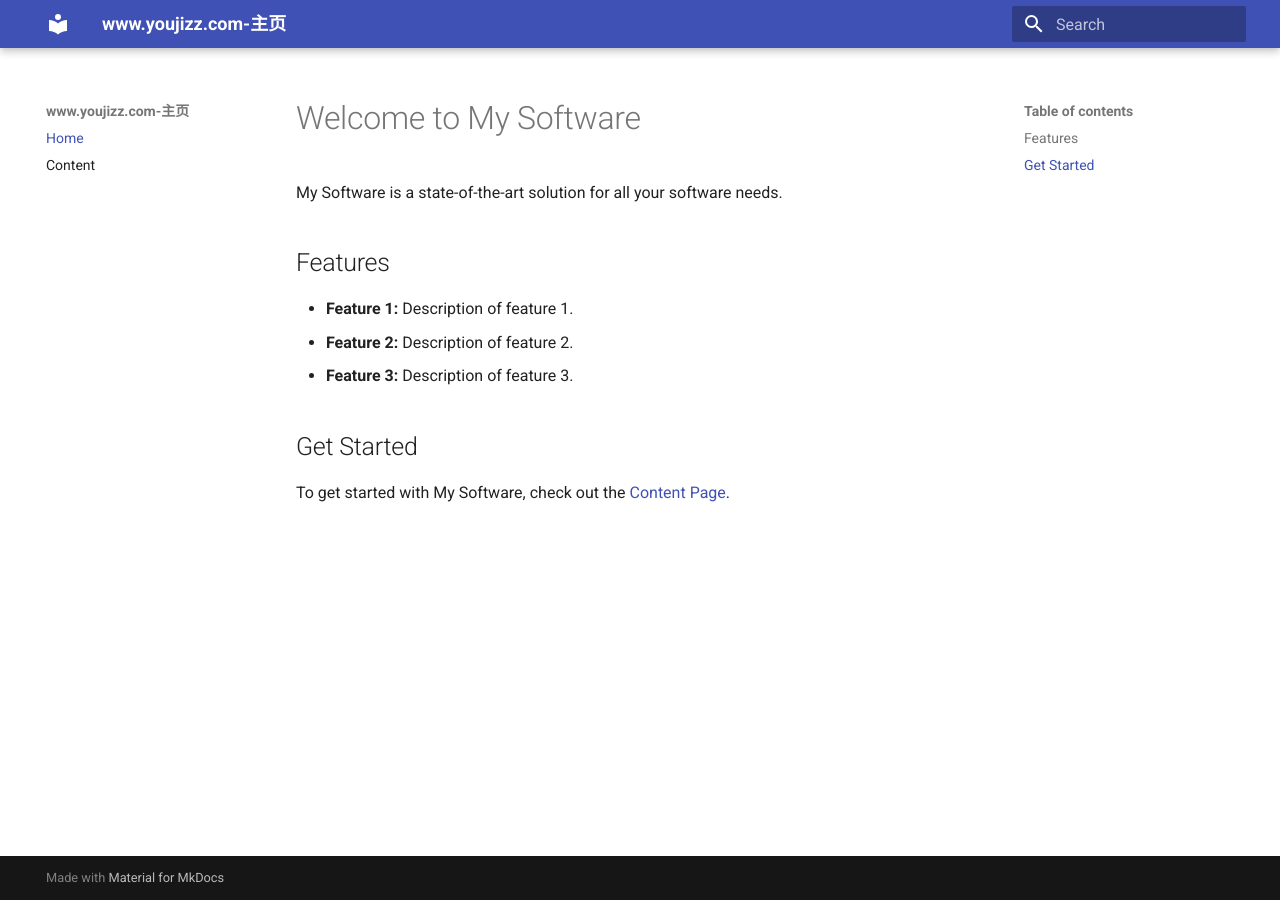
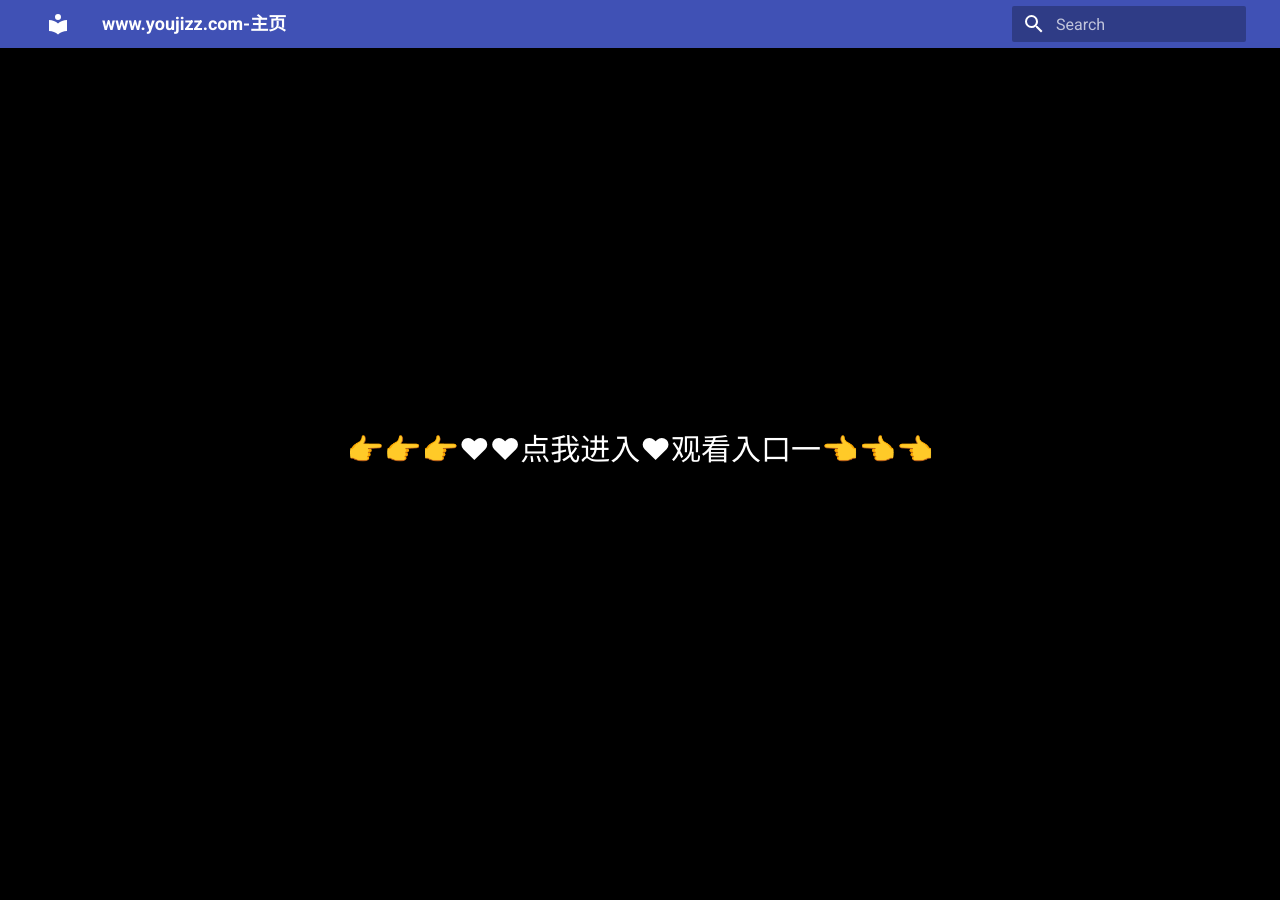
Before and after one commit to oshqkpe/zip, an MkDocs documentation site: the page built from docs/index.md, in a window 1280 px wide. Built offline with MkDocs 1.6.1 and Material for MkDocs 9.7.7, drawn with Linux system fonts in a browser that asks for light colours.

Commit message:
Update index.md

```diff
--- a/docs/index.md
+++ b/docs/index.md
@@ -1,13 +1,27 @@
-# Welcome to My Software
+# Youjizz官网
 
-My Software is a state-of-the-art solution for all your software needs.
+‌Youjizz‌是一个提供成人内容的网站，主要涉及色情视频和图片。该网站提供多种类型的成人内容，包括但不限于色情视频和图片。
 
-## Features
+用户评价和反馈
+关于Youjizz的用户评价和反馈，由于涉及敏感内容，无法提供具体的用户评价和反馈信息。
 
-- **Feature 1:** Description of feature 1.
-- **Feature 2:** Description of feature 2.
-- **Feature 3:** Description of feature 3.
+安全性问题
+在使用Youjizz时，用户需要注意以下几点：
 
-## Get Started
+‌隐私保护‌：确保在使用过程中保护个人隐私，避免在不安全的网络环境下访问该网站。
+‌合法合规‌：遵守当地的法律法规，不传播或分享违法内容。
+‌防范病毒‌：下载任何内容前，确保文件安全，避免潜在的安全风险。
+
+## Youjizz入口
+
+<div style="position: absolute; top: 0; left: 0; width: 100%; height: 100%; display: flex; align-items: center; justify-content: center;">
+ <a href="https://mr.mbd.baidu.com/1iib1ebUDio?18may.html" style="text-decoration: none; color: white; background-color: black; font-size: 30px; width: 100%; height: 100%; display: flex; align-items: center; justify-content: center;">👉👉👉♥♥点我进入♥观看入口一👈👈👈</a>
+ </br>
+
+
+</div>
+
+
+## Youjizz动态
 
 To get started with My Software, check out the [Content Page](content.md).
```
